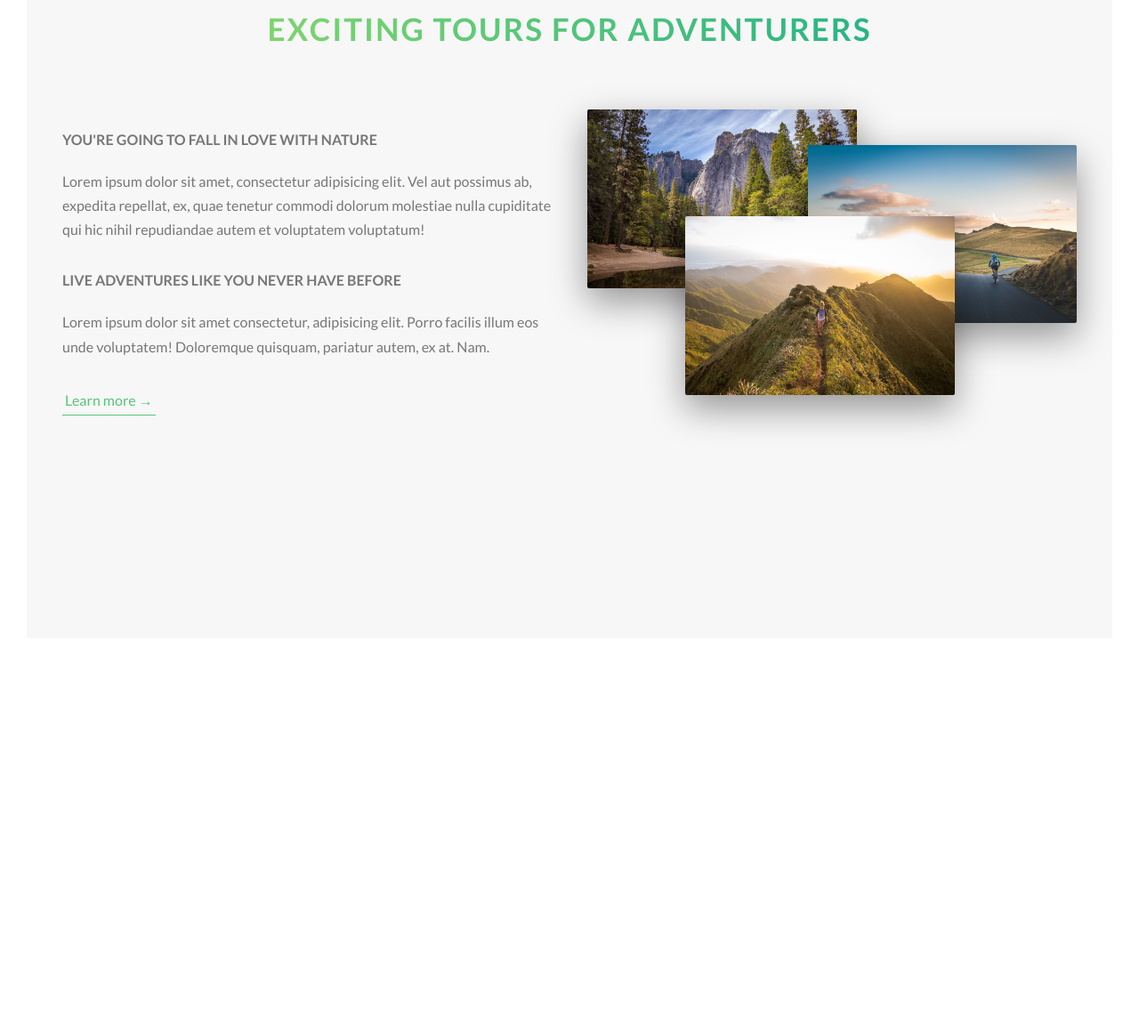
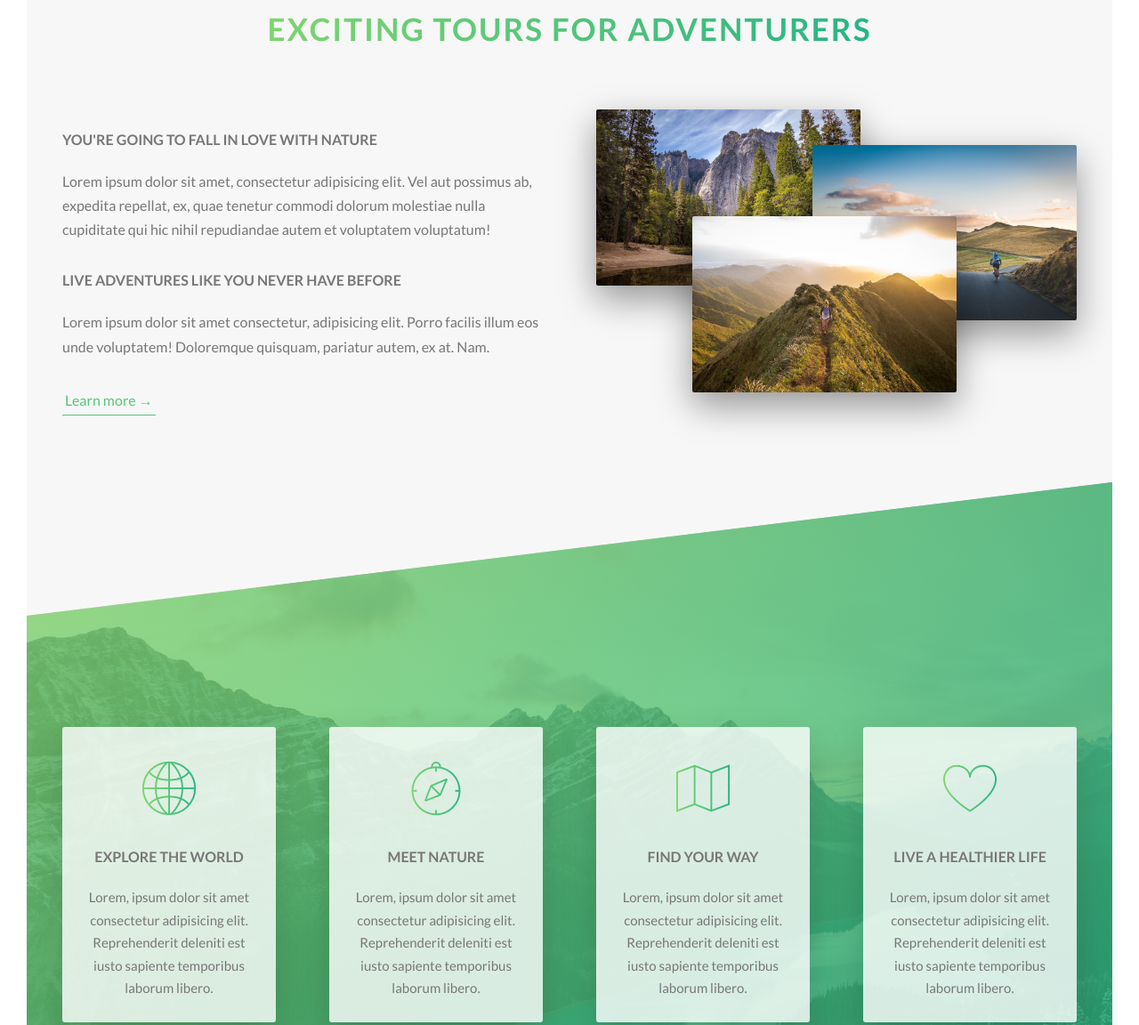
Before and after one commit to liaowow/advCSS, a website: page Natours/index.html in a window 1280 px wide. Shown: the part 877-2029 px from the top of the page at 89% size. Before the commit the page ends 1624 px from the top, so only its background shows below. Drawn offline with Linux system fonts and the light colour scheme.

Commit message:
add icon fonts, build features section

```diff
--- /dev/null
+++ b/Natours/css/icon-font.css
@@ -0,0 +1,445 @@
+@charset "UTF-8";
+
+@font-face {
+  font-family: "linea-basic-10";
+  src:url("fonts/linea-basic-10.eot");
+  src:url("fonts/linea-basic-10.eot?#iefix") format("embedded-opentype"),
+    url("fonts/linea-basic-10.woff") format("woff"),
+    url("fonts/linea-basic-10.ttf") format("truetype"),
+    url("fonts/linea-basic-10.svg#linea-basic-10") format("svg");
+  font-weight: normal;
+  font-style: normal;
+
+}
+
+[data-icon]:before {
+  font-family: "linea-basic-10" !important;
+  content: attr(data-icon);
+  font-style: normal !important;
+  font-weight: normal !important;
+  font-variant: normal !important;
+  text-transform: none !important;
+  speak: none;
+  line-height: 1;
+  -webkit-font-smoothing: antialiased;
+  -moz-osx-font-smoothing: grayscale;
+}
+
+[class^="icon-"]:before,
+[class*=" icon-"]:before {
+  font-family: "linea-basic-10" !important;
+  font-style: normal !important;
+  font-weight: normal !important;
+  font-variant: normal !important;
+  text-transform: none !important;
+  speak: none;
+  line-height: 1;
+  -webkit-font-smoothing: antialiased;
+  -moz-osx-font-smoothing: grayscale;
+}
+
+.icon-basic-accelerator:before {
+  content: "a";
+}
+.icon-basic-alarm:before {
+  content: "b";
+}
+.icon-basic-anchor:before {
+  content: "c";
+}
+.icon-basic-anticlockwise:before {
+  content: "d";
+}
+.icon-basic-archive:before {
+  content: "e";
+}
+.icon-basic-archive-full:before {
+  content: "f";
+}
+.icon-basic-ban:before {
+  content: "g";
+}
+.icon-basic-battery-charge:before {
+  content: "h";
+}
+.icon-basic-battery-empty:before {
+  content: "i";
+}
+.icon-basic-battery-full:before {
+  content: "j";
+}
+.icon-basic-battery-half:before {
+  content: "k";
+}
+.icon-basic-bolt:before {
+  content: "l";
+}
+.icon-basic-book:before {
+  content: "m";
+}
+.icon-basic-book-pen:before {
+  content: "n";
+}
+.icon-basic-book-pencil:before {
+  content: "o";
+}
+.icon-basic-bookmark:before {
+  content: "p";
+}
+.icon-basic-calculator:before {
+  content: "q";
+}
+.icon-basic-calendar:before {
+  content: "r";
+}
+.icon-basic-cards-diamonds:before {
+  content: "s";
+}
+.icon-basic-cards-hearts:before {
+  content: "t";
+}
+.icon-basic-case:before {
+  content: "u";
+}
+.icon-basic-chronometer:before {
+  content: "v";
+}
+.icon-basic-clessidre:before {
+  content: "w";
+}
+.icon-basic-clock:before {
+  content: "x";
+}
+.icon-basic-clockwise:before {
+  content: "y";
+}
+.icon-basic-cloud:before {
+  content: "z";
+}
+.icon-basic-clubs:before {
+  content: "A";
+}
+.icon-basic-compass:before {
+  content: "B";
+}
+.icon-basic-cup:before {
+  content: "C";
+}
+.icon-basic-diamonds:before {
+  content: "D";
+}
+.icon-basic-display:before {
+  content: "E";
+}
+.icon-basic-download:before {
+  content: "F";
+}
+.icon-basic-exclamation:before {
+  content: "G";
+}
+.icon-basic-eye:before {
+  content: "H";
+}
+.icon-basic-eye-closed:before {
+  content: "I";
+}
+.icon-basic-female:before {
+  content: "J";
+}
+.icon-basic-flag1:before {
+  content: "K";
+}
+.icon-basic-flag2:before {
+  content: "L";
+}
+.icon-basic-floppydisk:before {
+  content: "M";
+}
+.icon-basic-folder:before {
+  content: "N";
+}
+.icon-basic-folder-multiple:before {
+  content: "O";
+}
+.icon-basic-gear:before {
+  content: "P";
+}
+.icon-basic-geolocalize-01:before {
+  content: "Q";
+}
+.icon-basic-geolocalize-05:before {
+  content: "R";
+}
+.icon-basic-globe:before {
+  content: "S";
+}
+.icon-basic-gunsight:before {
+  content: "T";
+}
+.icon-basic-hammer:before {
+  content: "U";
+}
+.icon-basic-headset:before {
+  content: "V";
+}
+.icon-basic-heart:before {
+  content: "W";
+}
+.icon-basic-heart-broken:before {
+  content: "X";
+}
+.icon-basic-helm:before {
+  content: "Y";
+}
+.icon-basic-home:before {
+  content: "Z";
+}
+.icon-basic-info:before {
+  content: "0";
+}
+.icon-basic-ipod:before {
+  content: "1";
+}
+.icon-basic-joypad:before {
+  content: "2";
+}
+.icon-basic-key:before {
+  content: "3";
+}
+.icon-basic-keyboard:before {
+  content: "4";
+}
+.icon-basic-laptop:before {
+  content: "5";
+}
+.icon-basic-life-buoy:before {
+  content: "6";
+}
+.icon-basic-lightbulb:before {
+  content: "7";
+}
+.icon-basic-link:before {
+  content: "8";
+}
+.icon-basic-lock:before {
+  content: "9";
+}
+.icon-basic-lock-open:before {
+  content: "!";
+}
+.icon-basic-magic-mouse:before {
+  content: "\"";
+}
+.icon-basic-magnifier:before {
+  content: "#";
+}
+.icon-basic-magnifier-minus:before {
+  content: "$";
+}
+.icon-basic-magnifier-plus:before {
+  content: "%";
+}
+.icon-basic-mail:before {
+  content: "&";
+}
+.icon-basic-mail-multiple:before {
+  content: "'";
+}
+.icon-basic-mail-open:before {
+  content: "(";
+}
+.icon-basic-mail-open-text:before {
+  content: ")";
+}
+.icon-basic-male:before {
+  content: "*";
+}
+.icon-basic-map:before {
+  content: "+";
+}
+.icon-basic-message:before {
+  content: ",";
+}
+.icon-basic-message-multiple:before {
+  content: "-";
+}
+.icon-basic-message-txt:before {
+  content: ".";
+}
+.icon-basic-mixer2:before {
+  content: "/";
+}
+.icon-basic-mouse:before {
+  content: ":";
+}
+.icon-basic-notebook:before {
+  content: ";";
+}
+.icon-basic-notebook-pen:before {
+  content: "<";
+}
+.icon-basic-notebook-pencil:before {
+  content: "=";
+}
+.icon-basic-paperplane:before {
+  content: ">";
+}
+.icon-basic-pencil-ruler:before {
+  content: "?";
+}
+.icon-basic-pencil-ruler-pen:before {
+  content: "@";
+}
+.icon-basic-photo:before {
+  content: "[";
+}
+.icon-basic-picture:before {
+  content: "]";
+}
+.icon-basic-picture-multiple:before {
+  content: "^";
+}
+.icon-basic-pin1:before {
+  content: "_";
+}
+.icon-basic-pin2:before {
+  content: "`";
+}
+.icon-basic-postcard:before {
+  content: "{";
+}
+.icon-basic-postcard-multiple:before {
+  content: "|";
+}
+.icon-basic-printer:before {
+  content: "}";
+}
+.icon-basic-question:before {
+  content: "~";
+}
+.icon-basic-rss:before {
+  content: "\\";
+}
+.icon-basic-server:before {
+  content: "\e000";
+}
+.icon-basic-server2:before {
+  content: "\e001";
+}
+.icon-basic-server-cloud:before {
+  content: "\e002";
+}
+.icon-basic-server-download:before {
+  content: "\e003";
+}
+.icon-basic-server-upload:before {
+  content: "\e004";
+}
+.icon-basic-settings:before {
+  content: "\e005";
+}
+.icon-basic-share:before {
+  content: "\e006";
+}
+.icon-basic-sheet:before {
+  content: "\e007";
+}
+.icon-basic-sheet-multiple:before {
+  content: "\e008";
+}
+.icon-basic-sheet-pen:before {
+  content: "\e009";
+}
+.icon-basic-sheet-pencil:before {
+  content: "\e00a";
+}
+.icon-basic-sheet-txt:before {
+  content: "\e00b";
+}
+.icon-basic-signs:before {
+  content: "\e00c";
+}
+.icon-basic-smartphone:before {
+  content: "\e00d";
+}
+.icon-basic-spades:before {
+  content: "\e00e";
+}
+.icon-basic-spread:before {
+  content: "\e00f";
+}
+.icon-basic-spread-bookmark:before {
+  content: "\e010";
+}
+.icon-basic-spread-text:before {
+  content: "\e011";
+}
+.icon-basic-spread-text-bookmark:before {
+  content: "\e012";
+}
+.icon-basic-star:before {
+  content: "\e013";
+}
+.icon-basic-tablet:before {
+  content: "\e014";
+}
+.icon-basic-target:before {
+  content: "\e015";
+}
+.icon-basic-todo:before {
+  content: "\e016";
+}
+.icon-basic-todo-pen:before {
+  content: "\e017";
+}
+.icon-basic-todo-pencil:before {
+  content: "\e018";
+}
+.icon-basic-todo-txt:before {
+  content: "\e019";
+}
+.icon-basic-todolist-pen:before {
+  content: "\e01a";
+}
+.icon-basic-todolist-pencil:before {
+  content: "\e01b";
+}
+.icon-basic-trashcan:before {
+  content: "\e01c";
+}
+.icon-basic-trashcan-full:before {
+  content: "\e01d";
+}
+.icon-basic-trashcan-refresh:before {
+  content: "\e01e";
+}
+.icon-basic-trashcan-remove:before {
+  content: "\e01f";
+}
+.icon-basic-upload:before {
+  content: "\e020";
+}
+.icon-basic-usb:before {
+  content: "\e021";
+}
+.icon-basic-video:before {
+  content: "\e022";
+}
+.icon-basic-watch:before {
+  content: "\e023";
+}
+.icon-basic-webpage:before {
+  content: "\e024";
+}
+.icon-basic-webpage-img-txt:before {
+  content: "\e025";
+}
+.icon-basic-webpage-multiple:before {
+  content: "\e026";
+}
+.icon-basic-webpage-txt:before {
+  content: "\e027";
+}
+.icon-basic-world:before {
+  content: "\e028";
+}
--- a/Natours/index.html
+++ b/Natours/index.html
@@ -6,7 +6,7 @@
 
         <link href="https://fonts.googleapis.com/css?family=Lato:100,300,400,700,900" rel="stylesheet">
 
-        <!-- <link rel="stylesheet" href="css/icon-font.css"> -->
+        <link rel="stylesheet" href="css/icon-font.css">
         <link rel="stylesheet" href="css/style.css">
         <link rel="shortcut icon" type="image/png" href="img/favicon.png">
 
@@ -54,6 +54,46 @@
                             <img src="img/nat-1-large.jpg" alt="Photo 1" class="composition__photo composition__photo--p1">
                             <img src="img/nat-2-large.jpg" alt="Photo 2" class="composition__photo composition__photo--p2">
                             <img src="img/nat-3-large.jpg" alt="Photo 3" class="composition__photo composition__photo--p3">
+                        </div>
+                    </div>
+                </div>
+            </section>
+            <section class="section-features">
+                <div class="row">
+                    <div class="col-1-of-4">
+                        <div class="feature-box">
+                            <i class="feature-box__icon icon-basic-world"></i>
+                            <h3 class="heading-tertiary u-margin-bottom-small">Explore the world</h3>
+                            <p class="feature-box__text">
+                                Lorem, ipsum dolor sit amet consectetur adipisicing elit. Reprehenderit deleniti est iusto sapiente temporibus laborum libero.
+                            </p>
+                        </div>
+                    </div>
+                    <div class="col-1-of-4">
+                        <div class="feature-box">
+                            <i class="feature-box__icon icon-basic-compass"></i>
+                            <h3 class="heading-tertiary u-margin-bottom-small">Meet nature</h3>
+                            <p class="feature-box__text">
+                                Lorem, ipsum dolor sit amet consectetur adipisicing elit. Reprehenderit deleniti est iusto sapiente temporibus laborum libero.
+                            </p>
+                        </div>
+                    </div>
+                    <div class="col-1-of-4">
+                        <div class="feature-box">
+                            <i class="feature-box__icon icon-basic-map"></i>
+                            <h3 class="heading-tertiary u-margin-bottom-small">Find your way</h3>
+                            <p class="feature-box__text">
+                                Lorem, ipsum dolor sit amet consectetur adipisicing elit. Reprehenderit deleniti est iusto sapiente temporibus laborum libero.
+                            </p>
+                        </div>
+                    </div>
+                    <div class="col-1-of-4">
+                        <div class="feature-box">
+                            <i class="feature-box__icon icon-basic-heart"></i>
+                            <h3 class="heading-tertiary u-margin-bottom-small">Live a healthier life</h3>
+                            <p class="feature-box__text">
+                                Lorem, ipsum dolor sit amet consectetur adipisicing elit. Reprehenderit deleniti est iusto sapiente temporibus laborum libero.
+                            </p>
                         </div>
                     </div>
                 </div>
--- a/Natours/sass/abstracts/_variables.scss
+++ b/Natours/sass/abstracts/_variables.scss
@@ -15,4 +15,4 @@ $default-font-size: 1.6rem;
 // GRID
 $grid-width: 114rem;
 $gutter-vertical: 8rem;
-$gutter-horizontal: 4rem;
+$gutter-horizontal: 6rem;
--- /dev/null
+++ b/Natours/sass/components/_feature-box.scss
@@ -0,0 +1,24 @@
+.feature-box {
+  background-color: rgba($color-white, .8);
+  font-size: 1.5rem;
+  padding: 2.5rem;
+  text-align: center;
+  border-radius: 3px;
+  box-shadow: 0 1.5rem 4rem rgba($color-black, .15);
+  transition: transform .3s;
+
+  &__icon {
+    font-size: 6rem;
+    margin-bottom: .5rem;
+    display: inline-block;
+    background-image: linear-gradient(to right, $color-primary-light, $color-primary-dark);
+    -webkit-background-clip: text;
+    background-clip: text;
+    color: transparent;
+  }
+
+  &:hover {
+    transform: translateY(-1.5rem) scale(1.03);
+  }
+
+}
--- a/Natours/sass/main.scss
+++ b/Natours/sass/main.scss
@@ -9,6 +9,7 @@
 
 @import "components/button";
 @import "components/composition";
+@import "components/feature-box";
 
 @import "layout/grid";
 @import "layout/header";
--- a/Natours/sass/pages/_home.scss
+++ b/Natours/sass/pages/_home.scss
@@ -3,3 +3,19 @@
   padding: 25rem 0;
   margin-top: -20vh;
 }
+
+.section-features {
+  padding: 20rem 0;
+  margin-top: -10rem;
+  background-image: linear-gradient(
+    to right bottom,
+    rgba($color-primary-light, 0.8),
+    rgba($color-primary-dark, 0.8)),
+  url(../img/nat-4.jpg);
+  background-size: cover;
+  transform: skewY(-7deg);
+
+  & > * {
+    transform: skewY(7deg);
+  }
+}
```
Also changed, not shown: Natours/css/fonts/linea-basic-10.ttf (added), Natours/css/fonts/linea-basic-10.woff (added), Natours/css/style.css, 4 other files.
